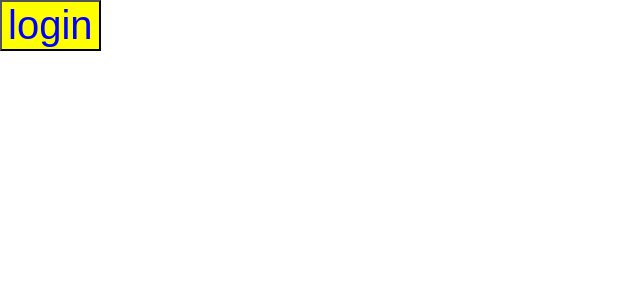
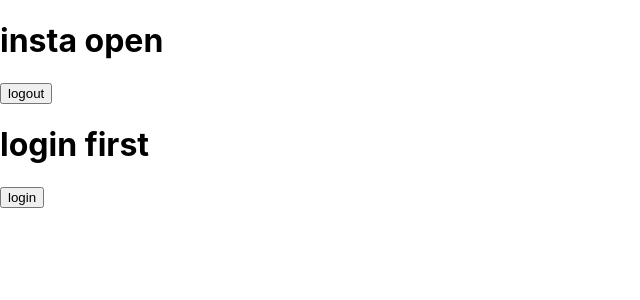
Before and after one commit to divyashan3223/reacth-batch-8, a React (Create React App) app: page / in a window 1280 px wide. Shown: the top 300 px of the page, without its empty margins (0-640 px from the left). Built offline with nearby package versions, Linux system fonts and the light colour scheme.

Commit message:
conditional redering method-1

```diff
--- a/src/componet/Button/Button.jsx
+++ b/src/componet/Button/Button.jsx
@@ -1,16 +1,33 @@
 import React from "react";
-import "./button.css";
-const Button = ({ content, color, bgColor, size }) => {
-  return (
-    <div>
-      {/* <button className={`${color}`}>{content}</button> */}
-      <button
-        style={{ backgroundColor: bgColor, color: color, fontSize: size }}
-      >
-        {content}
-      </button>
-    </div>
-  );
+
+const Button = ({ user = false }) => {
+  // return user ? (
+  //   <div>
+  //     <h1>insta open</h1>
+  //     <button>logout</button>
+  //   </div>
+  // ) : (
+  //   <>
+  //     <h1>log in first</h1>
+  //     <button>login</button>
+  //   </>
+  // );
+
+  if (user) {
+    return (
+      <div>
+        <h1>insta open</h1>
+        <button>logout</button>
+      </div>
+    );
+  } else {
+    return (
+      <div>
+        <h1>login first</h1>
+        <button>login</button>
+      </div>
+    );
+  }
 };
 
 export default Button;
--- a/src/componet/Demo.jsx
+++ b/src/componet/Demo.jsx
@@ -1,15 +1,10 @@
 import React from "react";
 import Button from "./Button/Button";
-
 const Demo = () => {
   return (
     <>
-      <Button
-        content={"login"}
-        bgColor={"yellow"}
-        color={"blue"}
-        size={"40px"}
-      />
+      <Button user>login</Button>
+      <Button>logout</Button>
     </>
   );
 };
```
